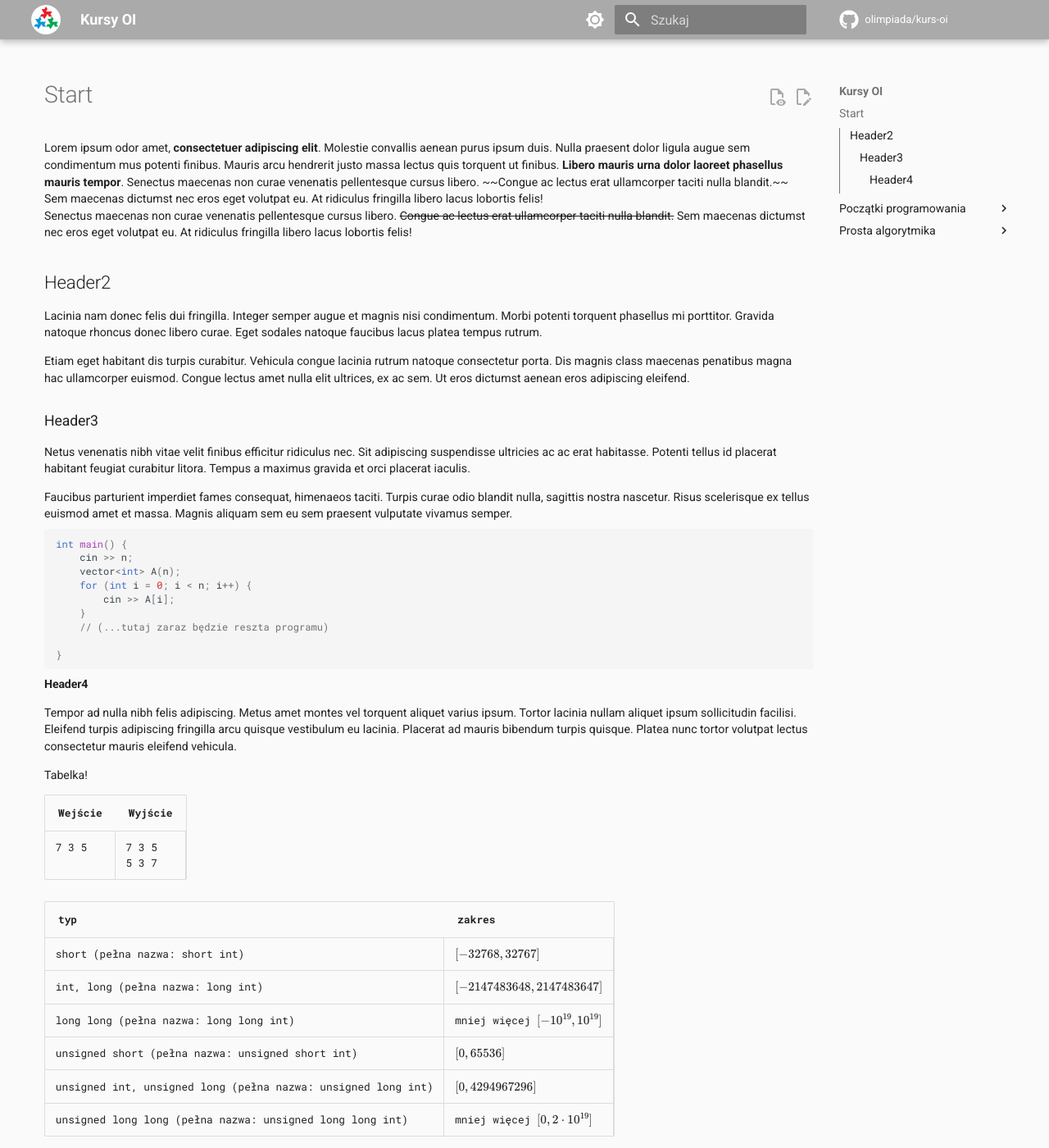
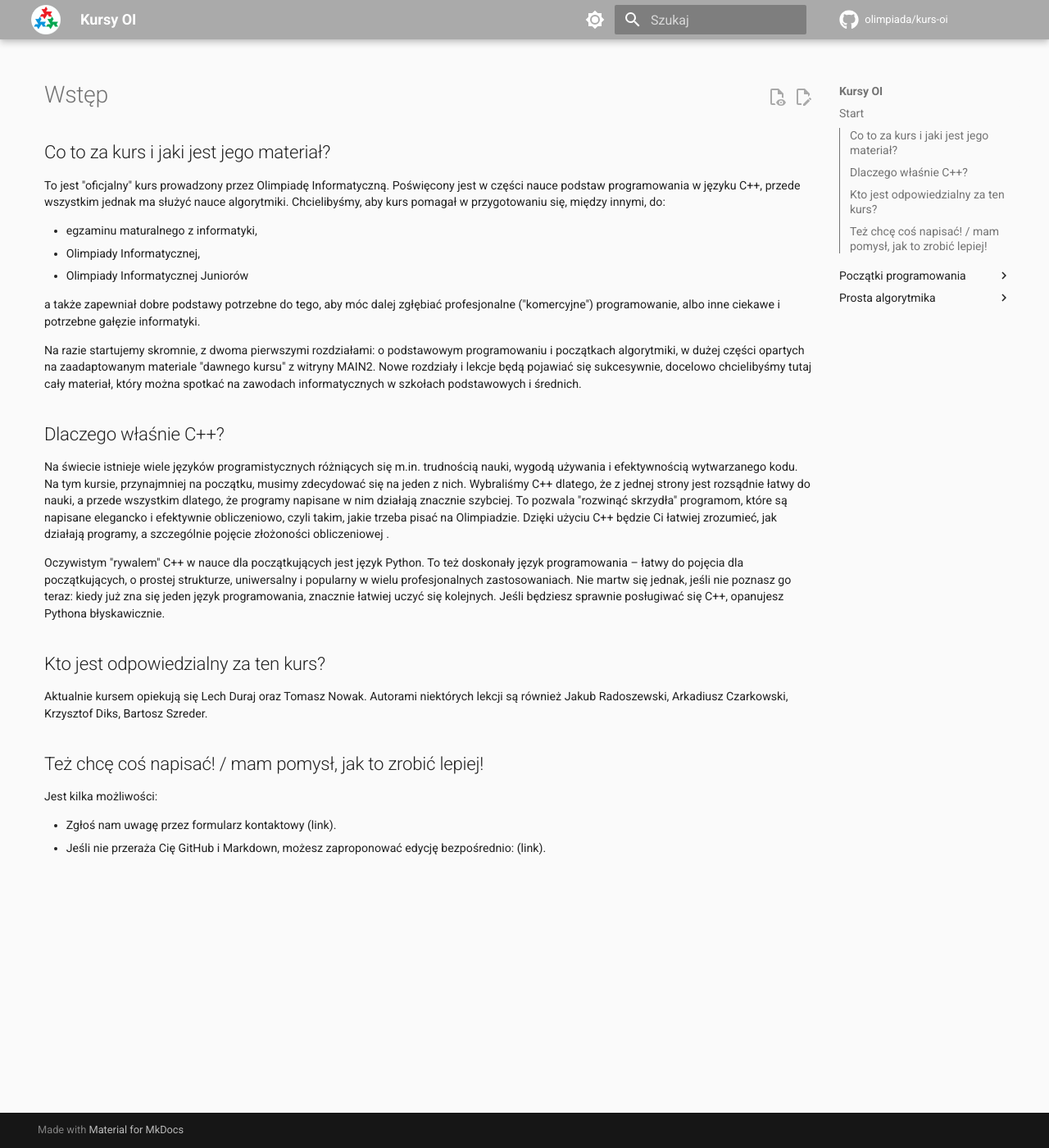
Before and after one commit to olimpiada/kurs-oi, an MkDocs documentation site: the page built from docs/index.md, in a window 1280 px wide and 1400 px high. Shown: the whole window at 82% size. Built offline with MkDocs 1.6.1 and Material for MkDocs 9.7.7, drawn with Linux system fonts in a browser that asks for light colours; comment, search, counter and statistics services are not loaded; some of the changed text lies outside the part shown.

Commit message:
Słowo wstępne.

````diff
--- a/docs/Oficjalny-kurs-OI/A-podstawy-programowania/A1-pierwszy-program.md
+++ b/docs/Oficjalny-kurs-OI/A-podstawy-programowania/A1-pierwszy-program.md
@@ -3,32 +3,13 @@
 W tej lekcji napiszemy i uruchomimy nasz pierwszy program komputerowy.
 W tym celu wykonamy następujące kroki:
 
-1. Wybierzemy język programowania, w którym napiszemy kod.
-2. Zainstalujemy oprogramowanie potrzebne do napisania i uruchomienia naszego programu.
-3. Napiszemy i uruchomimy pierwszy program wykonujący obliczenia.
+1. Zainstalujemy oprogramowanie potrzebne do napisania i uruchomienia naszego programu.
+2. Napiszemy i uruchomimy pierwszy program wykonujący obliczenia.
 
 Zaczynajmy!
 
-# Dlaczego C++?
 
-Na świecie istnieje wiele języków programistycznych różniących się m.in. trudnością nauki, wygodą używania i efektywnością wytwarzanego kodu.
-W tym kursie będziemy używać języka C++, który jest dobrym kompromisem pomiędzy tymi kryteria.
-Ponadto, nauka C++ daje także dogłębniejszy wgląd w działanie komputera i pozwala nam przez to lepiej go zrozumieć.
-
-
-<details>
-<summary>
-A dlaczego nie język programowania Python?
-</summary>
-
-Język Python jest łatwiejszy do nauki niż C++, ale programy napisane w języku Python są na ogół wolniejsze i trudniej zrozumieć jak one dokładniej działają na komputerze.
-Do nauki do matury zaleca się nauczyć się albo języka Python (prostszy do nauki), albo języka C++ (szybki, dokładniej się rozumie jak działają programy).
-Do zawodów programistycznych (takich jak Olimpiada Informatyczna lub Olimpiada Informatyczna Juniorów) zaleca się użycie C++, ponieważ programy napisane w języku Python mogą być za wolne.
-Istnieją też inne języki programowania, na przykład Java, ale zazwyczaj nie dorównują językom C++ oraz Python w aspektach prędkości lub początkowej nauki.
-
-</details>
-
-# Część techniczna: środowisko programistyczne C++
+# Środowisko programistyczne C++
 
 Żeby stworzyć program w C++, potrzebujemy wykonać następujące kroki:
 
--- a/docs/index.md
+++ b/docs/index.md
@@ -1,75 +1,30 @@
-# Start
+# Wstęp
 
-Lorem ipsum odor amet, **consectetuer adipiscing elit**. Molestie convallis aenean purus ipsum duis. Nulla praesent dolor ligula augue sem condimentum mus potenti finibus. Mauris arcu hendrerit justo massa lectus quis torquent ut finibus. __Libero mauris urna dolor laoreet phasellus mauris tempor__. Senectus maecenas non curae venenatis pellentesque cursus libero. ~~Congue ac lectus erat ullamcorper taciti nulla blandit.~~ Sem maecenas dictumst nec eros eget volutpat eu. At ridiculus fringilla libero lacus lobortis felis!
-Senectus maecenas non curae venenatis pellentesque cursus libero. <s>Congue ac lectus erat ullamcorper taciti nulla blandit.</s> Sem maecenas dictumst nec eros eget volutpat eu. At ridiculus fringilla libero lacus lobortis felis!
+## Co to za kurs i jaki jest jego materiał?
 
-## Header2
-Lacinia nam donec felis dui fringilla. Integer semper augue et magnis nisi condimentum. Morbi potenti torquent phasellus mi porttitor. Gravida natoque rhoncus donec libero curae. Eget sodales natoque faucibus lacus platea tempus rutrum.
+To jest "oficjalny" kurs prowadzony przez Olimpiadę Informatyczną. Poświęcony jest w części nauce podstaw programowania w języku C++, przede wszystkim jednak ma służyć nauce algorytmiki. Chcielibyśmy, aby kurs pomagał w przygotowaniu się, między innymi, do:
 
-Etiam eget habitant dis turpis curabitur. Vehicula congue lacinia rutrum natoque consectetur porta. Dis magnis class maecenas penatibus magna hac ullamcorper euismod. Congue lectus amet nulla elit ultrices, ex ac sem. Ut eros dictumst aenean eros adipiscing eleifend.
+ * egzaminu maturalnego z informatyki,
+ * Olimpiady Informatycznej,
+ * Olimpiady Informatycznej Juniorów
 
-### Header3
-Netus venenatis nibh vitae velit finibus efficitur ridiculus nec. Sit adipiscing suspendisse ultricies ac ac erat habitasse. Potenti tellus id placerat habitant feugiat curabitur litora. Tempus a maximus gravida et orci placerat iaculis.
+a także zapewniał dobre podstawy potrzebne do tego, aby móc dalej zgłębiać profesjonalne ("komercyjne") programowanie, albo inne ciekawe i potrzebne gałęzie informatyki.
 
-Faucibus parturient imperdiet fames consequat, himenaeos taciti. Turpis curae odio blandit nulla, sagittis nostra nascetur. Risus scelerisque ex tellus euismod amet et massa. Magnis aliquam sem eu sem praesent vulputate vivamus semper.
+Na razie startujemy skromnie, z dwoma pierwszymi rozdziałami: o podstawowym programowaniu i początkach algorytmiki, w dużej części opartych na zaadaptowanym materiale "dawnego kursu" z witryny MAIN2. Nowe rozdziały i lekcje będą pojawiać się sukcesywnie, docelowo chcielibyśmy tutaj cały materiał, który można spotkać na zawodach informatycznych w szkołach podstawowych i średnich.
 
-```cpp
-int main() {
-	cin >> n;
-	vector<int> A(n);
-	for (int i = 0; i < n; i++) {
-		cin >> A[i];
-	}
-	// (...tutaj zaraz będzie reszta programu)
+## Dlaczego właśnie C++?
 
-}
-```
+Na świecie istnieje wiele języków programistycznych różniących się m.in. trudnością nauki, wygodą używania i efektywnością wytwarzanego kodu. Na tym kursie, przynajmniej na początku, musimy zdecydować się na jeden z nich. Wybraliśmy C++ dlatego, że z jednej strony jest rozsądnie łatwy do nauki, a przede wszystkim dlatego, że programy napisane w nim działają znacznie szybciej. To pozwala "rozwinąć skrzydła" programom, które są napisane elegancko i efektywnie obliczeniowo, czyli takim, jakie trzeba pisać na Olimpiadzie. Dzięki użyciu C++ będzie Ci łatwiej zrozumieć, jak działają programy, a szczególnie pojęcie złożoności obliczeniowej .
 
-#### Header4
-Tempor ad nulla nibh felis adipiscing. Metus amet montes vel torquent aliquet varius ipsum. Tortor lacinia nullam aliquet ipsum sollicitudin facilisi. Eleifend turpis adipiscing fringilla arcu quisque vestibulum eu lacinia. Placerat ad mauris bibendum turpis quisque. Platea nunc tortor volutpat lectus consectetur mauris eleifend vehicula.
+Oczywistym "rywalem" C++ w nauce dla początkujących jest język Python. To też doskonały język programowania – łatwy do pojęcia dla początkujących, o prostej strukturze, uniwersalny i popularny w wielu profesjonalnych zastosowaniach. Nie martw się jednak, jeśli nie poznasz go teraz: kiedy już zna się jeden język programowania, znacznie łatwiej uczyć się kolejnych. Jeśli będziesz sprawnie posługiwać się C++, opanujesz Pythona błyskawicznie.
 
-Tabelka!
+## Kto jest odpowiedzialny za ten kurs?
 
-| Wejście     | Wyjście                              |
-| :---------- | :----------------------------------- |
-| 7 3 5       | 7 3 5 <br> 5 3 7                     |
+Aktualnie kursem opiekują się Lech Duraj oraz Tomasz Nowak. Autorami niektórych lekcji są również Jakub Radoszewski, Arkadiusz Czarkowski, Krzysztof Diks, Bartosz Szreder.
 
-| typ                                                          | zakres                            |
-| ----                                                         | -----                             |
-| short (pełna nazwa: short int)                               | $[−32768,32767]$                  |
-| int, long (pełna nazwa: long int)                            | $[−2147483648,2147483647]$        |
-| long long (pełna nazwa: long long int)                       | mniej więcej $[−10^{19},10^{19}]$ |
-| unsigned short (pełna nazwa: unsigned short int)             | $[0,65536]$                       |
-| unsigned int, unsigned long (pełna nazwa: unsigned long int) | $[0,4294967296]$                  |
-| unsigned long long (pełna nazwa: unsigned long long int)     | mniej więcej $[0,2\cdot10^{19}]$  |
+## Też chcę coś napisać! / mam pomysł, jak to zrobić lepiej!
 
-| Strzał | Rezultat | Wniosek                       |
-| ---    | ---      | ----------------------        |
-| 500    | ZA MAŁO  | Kwota w przedziale [501,1000] |
-| 750    | ZA DUŻO  | Kwota w przedziale [501,749]  |
-| 625    | ZA DUŻO  | Kwota w przedziale [501,624]  |
-| 562    | ZA MAŁO  | Kwota w przedziale [563,624]  |
-| 594    | ZA MAŁO  | Kwota w przedziale [595,624]  |
-| 609    | ZA DUŻO  | Kwota w przedziale [595,608]  |
-| 601    | ZA DUŻO  | Kwota w przedziale [595,600]  |
-| 598    | ZA MAŁO  | Kwota w przedziale [599,600]  |
-| 599    | ZA MAŁO  | Kwota w przedziale [600,600]  |
-| 600    | WYGRANA! |                               |
+Jest kilka możliwości:
 
-Lorem ipsum odor amet, **consectetuer adipiscing elit**. Molestie convallis aenean purus ipsum duis. Nulla praesent dolor ligula augue sem condimentum mus potenti finibus. Mauris arcu hendrerit justo massa lectus quis torquent ut finibus.
-
-???+ note "A dlaczego nie język programowania Python?"
-
-    Język Python jest łatwiejszy do nauki niż C++, ale programy napisane w języku Python są na ogół wolniejsze i trudniej zrozumieć jak one dokładniej działają na komputerze.
-    Do nauki do matury zaleca się nauczyć się albo języka Python (prostszy do nauki), albo języka C++ (szybki, dokładniej się rozumie jak działają programy).
-    Do zawodów programistycznych (takich jak Olimpiada Informatyczna lub Olimpiada Informatyczna Juniorów) zaleca się użycie C++, ponieważ programy napisane w języku Python mogą być za wolne.
-    Istnieją też inne języki programowania, na przykład Java, ale zazwyczaj nie dorównują językom C++ oraz Python w aspektach prędkości lub początkowej nauki.
-
-
-Lorem ipsum odor amet, **consectetuer adipiscing elit**. Molestie convallis aenean purus ipsum duis. Nulla praesent dolor ligula augue sem condimentum mus potenti finibus. Mauris arcu hendrerit justo massa lectus quis torquent ut finibus.
-
-![image](./Oficjalny-kurs-OI/B-proste-algorytmy/bubblesort4.png)
-
-![image](./Oficjalny-kurs-OI/B-proste-algorytmy/bubblesort5.png)
-
-Inverted obrazki ^
+ * Zgłoś nam uwagę przez formularz kontaktowy (link).
+ * Jeśli nie przeraża Cię GitHub i Markdown, możesz zaproponować edycję bezpośrednio: (link).
````
